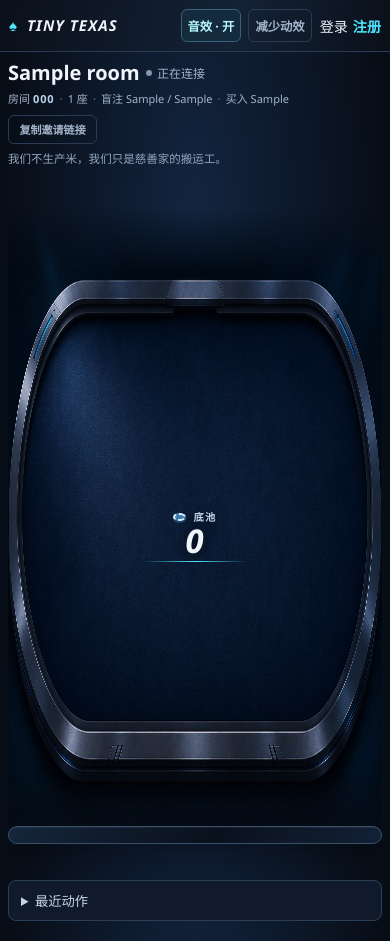
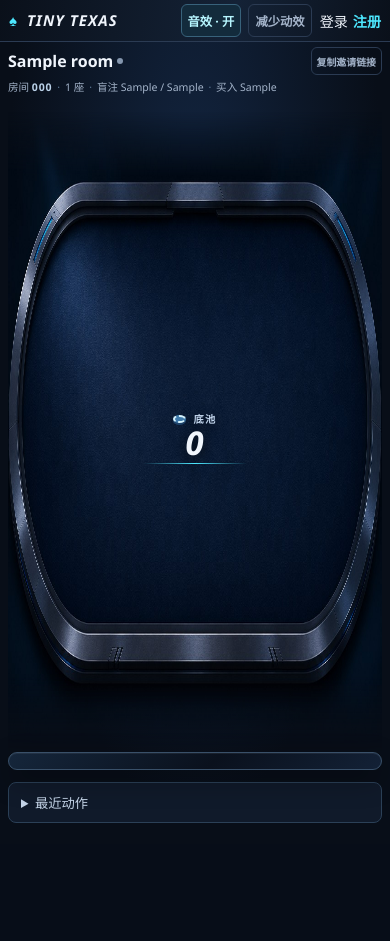
Before and after one commit to Fewing/tiny-texas, a Python web app: template app/templates/rooms/detail.html in a window 390 px wide. After the commit the page ends 823 px from the top, so only its background shows below. Run offline with Jinja, Linux system fonts and the light colour scheme; the template is opened without the code that fills it: most values are stand-ins (such as "Sample title", 1, 10 or a date in 2020).

Commit message:
更新 room.css、effects-demo.html 和 detail.html，调整样式和脚本版本

```diff
--- a/app/static/css/room.css
+++ b/app/static/css/room.css
@@ -626,17 +626,23 @@ body:has(.game-page) { background: radial-gradient(ellipse at 50% 27%, #132540,
   .demo-controls select { min-width: 106px; }
   [data-demo] .table-surface { height: clamp(340px, calc(100svh - 226px), 530px); }
   .demo-link { display: none; }
-  .game-page { width: calc(100% - 16px); padding: 10px 0 20px; }
-  .topbar:has(.game-tools) { min-height: 52px; flex-wrap: wrap; padding-inline: 9px; }
+  .game-page { width: calc(100% - 16px); padding: 5px 0 12px; }
+  .topbar:has(.game-tools) { min-height: 42px; flex-wrap: wrap; padding: 4px 9px; }
   .game-tools .ghost-button { padding-inline: 6px; }
   .topbar:has(.game-tools) .nav button { min-height: 32px; padding-inline: 6px; font-size: .72rem; }
   .topbar:has(.game-tools) .nav { gap: 5px; }
   .topbar:has(.game-tools) .brand { font-size: .94rem; }
-  .room-title-line { gap: 6px; }
-  .table-details { font-size: .69rem; }
+  .room-heading { display: grid; grid-template-columns: minmax(0, 1fr) auto; gap: 4px 6px; }
+  .room-heading > div:first-child { display: contents; }
+  .room-title-line { gap: 4px; min-width: 0; }
+  .room-title-line h1 { font-size: 1rem; white-space: nowrap; overflow: hidden; text-overflow: ellipsis; }
+  .connection-pill { font-size: 0; gap: 0; flex-shrink: 0; }
+  .table-details { grid-row: 2; grid-column: 1 / -1; font-size: .66rem; margin-top: 0; }
+  .room-heading-actions { grid-column: 2; grid-row: 1; }
+  .room-slogan { display: none; }
   .room-heading-actions { gap: 5px; }
-  .room-heading-actions button { min-height: 28px; font-size: .69rem; }
-  .table-surface { height: 640px; min-height: 640px; margin-top: 44px; }
+  .room-heading-actions button { min-height: 28px; font-size: .62rem; padding-inline: 5px; }
+  .table-surface { height: clamp(520px, calc(100svh - 180px), 640px); margin-top: 18px; }
   .table-art { background-size: 102% 103%; }
   .board { top: 46%; gap: 5px; }
   #community-cards { --card-width: clamp(33px, min(12cqw, 11cqh), 57px); }
@@ -663,7 +669,7 @@ body:has(.game-page) { background: radial-gradient(ellipse at 50% 27%, #132540,
   .phrase-trigger { left: calc(100% + 3px); min-height: 26px; padding-inline: 5px; font-size: .64rem; }
   .action-dock { position: sticky; bottom: 0; padding: 8px; }
   .table-surface:has(.settlement:not([hidden])) .seat-cards:has(.card-face) { --card-width: clamp(30px, 6.5cqw, 38px); }
-  .table-surface:has(.settlement:not([hidden])) .seat:has(.card-face) .remove-bot { margin-bottom: 74px; }
+  .table-surface:has(.settlement:not([hidden])) .seat:has(.card-face) .remove-bot { right: -12px; margin-bottom: 3px; }
   .board:has(.settlement:not([hidden])) { top: 46%; }
   .board:has(.settlement:not([hidden])) #community-cards { --card-width: clamp(33px, min(12cqw, 11cqh), 57px); }
   .settlement { width: min(80%, 380px); min-height: 0; padding: 5px 6px; gap: 3px 8px; grid-template-columns: minmax(0, 1fr) auto; align-items: center; }
--- a/app/static/effects-demo.html
+++ b/app/static/effects-demo.html
@@ -6,7 +6,7 @@
   <meta name="theme-color" content="#080e18">
   <title>特效演示 - Tiny Texas</title>
   <link rel="stylesheet" href="./css/site.css?v=20261114-1">
-  <link rel="stylesheet" href="./css/room.css?v=20261116-3">
+  <link rel="stylesheet" href="./css/room.css?v=20261116-4">
 </head>
 <body>
   <header class="topbar">
@@ -64,6 +64,6 @@
       </dialog>
     </section>
   </main>
-  <script type="module" src="./js/room.js?v=20261116-3"></script>
+  <script type="module" src="./js/room.js?v=20261116-4"></script>
 </body>
 </html>
--- a/app/templates/rooms/detail.html
+++ b/app/templates/rooms/detail.html
@@ -2,7 +2,7 @@
 {% block title %}{{ room.name }} - Tiny Texas{% endblock %}
 {% block page_class %}game-page{% endblock %}
 {% block head %}
-<link rel="stylesheet" href="{{ url_for('static', path='/css/room.css') }}?v=20261116-3">
+<link rel="stylesheet" href="{{ url_for('static', path='/css/room.css') }}?v=20261116-4">
 {% endblock %}
 {% block toolbar %}
 <div class="game-tools">
@@ -118,5 +118,5 @@
 </section>
 <script id="initial-state" type="application/json">{{ initial_state | tojson }}</script>
 <script id="bot-options" type="application/json">{{ bot_strategy_options | tojson }}</script>
-<script type="module" src="{{ url_for('static', path='/js/room.js') }}?v=20261116-3"></script>
+<script type="module" src="{{ url_for('static', path='/js/room.js') }}?v=20261116-4"></script>
 {% endblock %}
```
